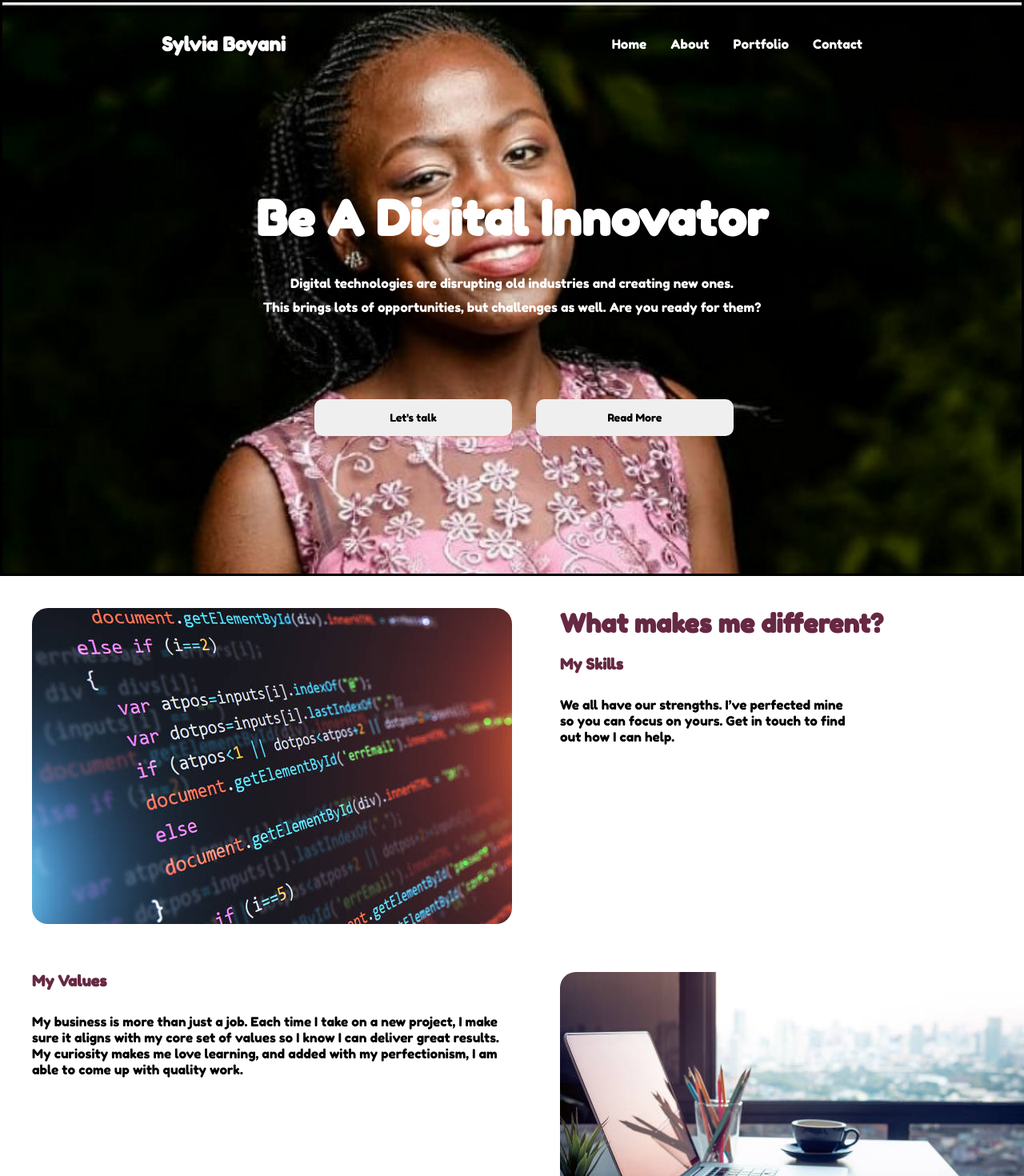
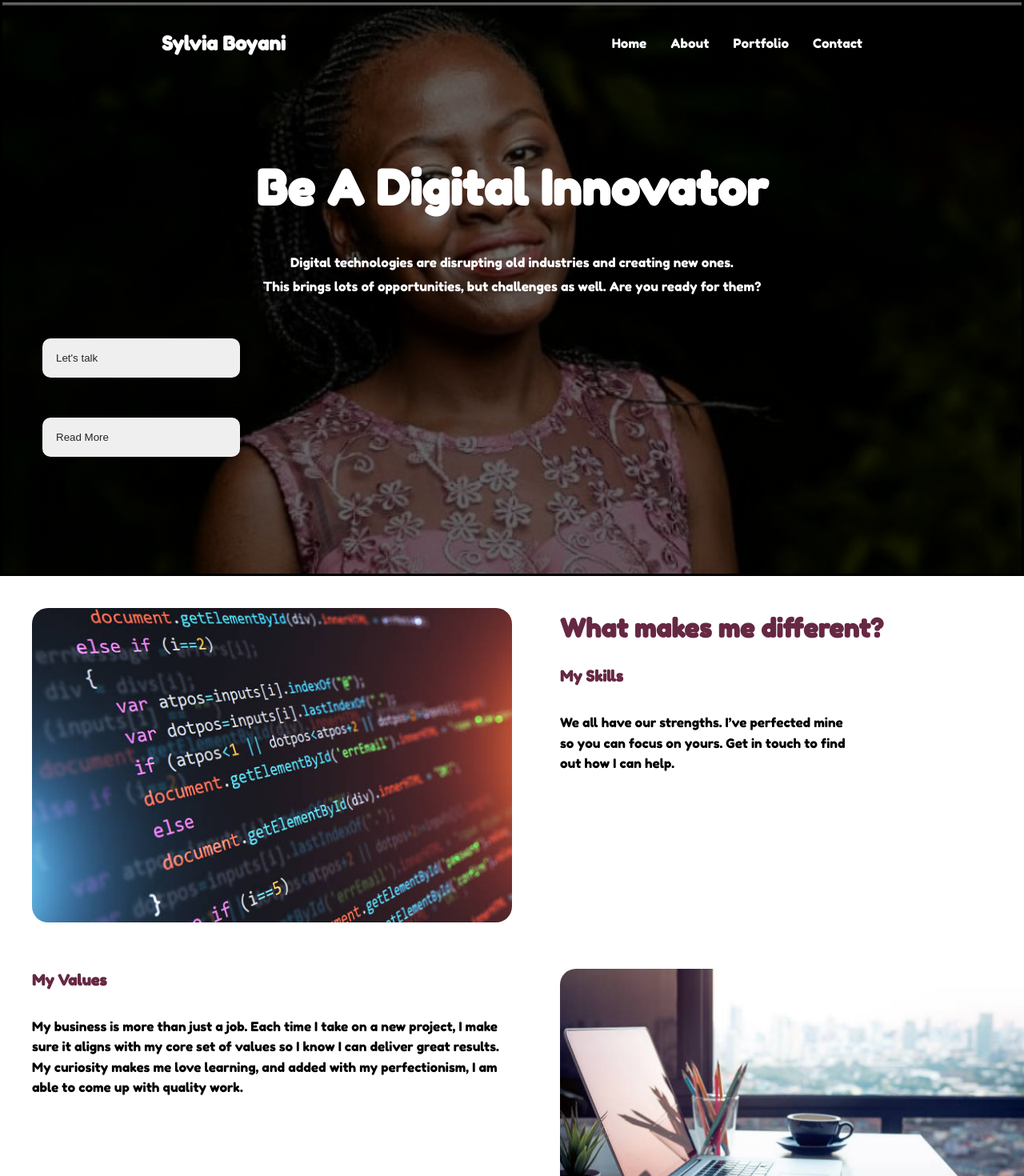
Before and after one commit to sylvia-boyani/me, a React (Create React App) app: page / in a window 1280 px wide. Shown: the top 1470 px of the page at 80% size. Built offline with nearby package versions, Linux system fonts and the light colour scheme.

Commit message:
add general page styles

```diff
--- a/src/App.css
+++ b/src/App.css
@@ -3,8 +3,8 @@
 *::before {
   margin: 0;
   box-sizing: border-box;
- font-family: "Fredoka One" sans-serif;
 }
+
 .App {
   text-align: center;
 
--- a/src/components/Home.css
+++ b/src/components/Home.css
@@ -4,7 +4,7 @@
     border: solid black;
     padding: 20px;
     height: 90vh;
-    background-image: url(../assets/mwah.jpeg);
+    background-image: linear-gradient(rgba(0, 0, 0, 0.60), rgba(0, 0, 0, 0.60)), url(../assets/mwah.jpeg);
     background-repeat: no-repeat;
     background-size: cover;
     min-height: 50vh;
@@ -14,7 +14,7 @@
 
 
 .content{
-    margin-top: 15rem;
+    margin-top: 10rem;
 }
 .content h1{
     margin-bottom: 3rem;
@@ -28,7 +28,7 @@
 }
 
 .btn{
-margin-top: 10rem;
+margin-top: 5rem;
 margin-left: 3rem;
 width: 20%;
 padding: 15px;
--- a/src/index.css
+++ b/src/index.css
@@ -1,6 +1,5 @@
 * {
   margin: 0;
-  font-family: 'Fredoka One', cursive;
   padding: 0;
   border: 0;
   outline: 0;
@@ -8,3 +7,114 @@
   text-decoration: none;
   box-sizing: border-box;
 }
+
+:root{
+  --primary-hue: 270;
+  --black-lightness: 15%;
+  --dark-lightness: 44%;
+  --light-lightness: 94%;
+  --white-lightness: 100%;
+  --color-primary: hsl(var(--primary-hue), 89%, 42%);
+  --color-white: hsl(0, 5%, var(--white-lightness));
+  --color-light: hsl(var(--primary-hue), 5%, var(--light-lightness));
+  --color-black: hsl(var(--primary-hue), 5%, var(--black-lightness));
+  --color-dark: hsl(var(--primary-hue), 5%, var(--dark-lightness));
+
+  /* general container variables*/
+
+  --container-width-lg: 76%;
+  --container-widge-md: 90%;
+
+  /* border radius variables */
+
+  --border-radius-1: 1.2rem;
+  --border-radius-2: 0.8rem;
+  --border-radius-3: 0.5rem;
+
+  /* general transition variable */
+
+  --transition: all 500ms ease;
+
+}
+
+html{
+  scroll-behavior: smooth;
+}
+
+body{
+  font-family: 'Fredoka One', cursive;
+  line-height: 1.6;
+  font-size: 0.9rem;
+}
+
+/* general container class */
+
+.container{
+ width: var(--container-width-lg);
+ margin-inline: auto;
+ max-width: 1920px;
+}
+
+/* general section styles */
+
+section{
+padding: 10rem 0;
+background: var(--color-light);
+transition: var(--transition);
+}
+
+section:nth-child(even){
+  background: var(--color-white);
+}
+
+section h2{
+  text-align: center;
+}
+
+section > p {
+  text-align: center;
+  margin: 0.5rem aut, 4rem;
+  width: 40%;
+}
+
+a{
+  color: var(--color-white);
+  transition: var(--transition);
+}
+
+/* general heading styles */
+
+h1 h2 h3 h4 h5 h6{
+line-height: 1.1;
+color: #662843;
+}
+
+/* general images styles */
+
+img{
+display: block;
+width: 100%;
+object-fit: cover;
+}
+
+/* general btn styles */
+
+.btn{
+display: inline-block;
+width: fit-content;
+display: flex;
+align-items: center;
+gap: 1rem;
+background: var(--color-light);
+color: var(--color-black);
+padding: 0.6rem 2.5rem;
+border: 2px solid transparent;
+border-radius: var(--border-radius-2);
+cursor: pointer;
+}
+
+.btn:hover{
+  background-color: transparent;
+  border-color: var(--color-light);
+  transform: translateY(0.5rem);
+}
```
